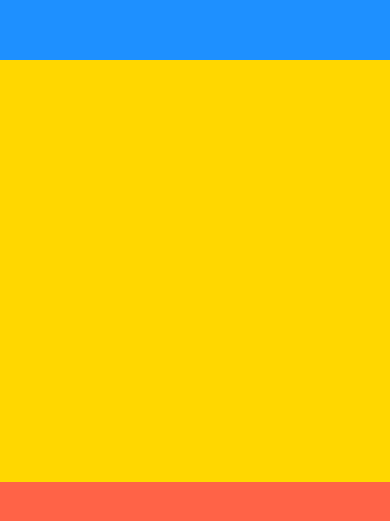
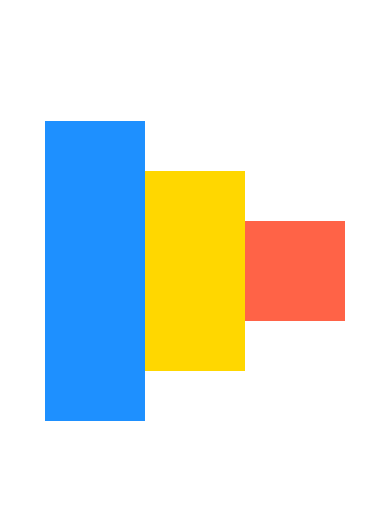
Before and after one commit to chiapet92/expo-playground, a React Native app: screen / in a window 390 px wide. Shown: the part 151-672 px from the top of the page. Built offline with nearby package versions, Linux system fonts and the light colour scheme.

Commit message:
align items

```diff
--- a/App.js
+++ b/App.js
@@ -6,13 +6,18 @@
   return (
     <View
       style={{
-        backgroundColor: "dodgerblue",
+        backgroundColor: "#fff",
         flex: 1,
+        flexDirection: "row", // horizontal
+        justifyContent: "center", // main
+        alignItems: "center", // secondary axis
       }}
     >
-      <View style={{ backgroundColor: "dodgerblue", flex: 1 }} />
-      <View style={{ backgroundColor: "gold", flex: 2 }} />
-      <View style={{ backgroundColor: "tomato", flex: 1 }} />
+      <View
+        style={{ backgroundColor: "dodgerblue", width: 100, height: 300 }}
+      />
+      <View style={{ backgroundColor: "gold", width: 100, height: 200 }} />
+      <View style={{ backgroundColor: "tomato", width: 100, height: 100 }} />
     </View>
   );
 }
```
